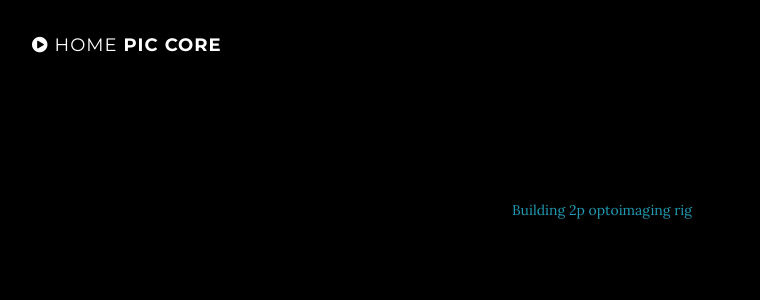
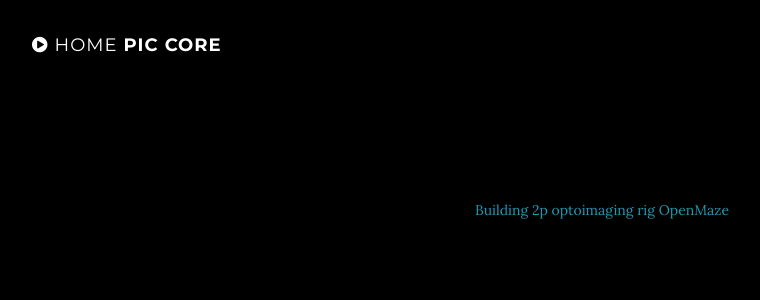
Before and after one commit to GergelyTuri/GergelyTuri.github.io, a Jekyll site: the page pages/links.html, which Jekyll copies as it is, in a window 1280 px wide. Shown: the top 300 px of the page, without its empty margins (38-798 px from the left). Built offline with Jekyll 4.4.1, drawn with Linux system fonts in a browser that asks for light colours.

Commit message:
Update links.html

```diff
--- a/pages/links.html
+++ b/pages/links.html
@@ -62,4 +62,5 @@
     <!-- Gallery Section -->
     <section id="links" class="content-section text-center">
          <a href="https://github.com/GergelyTuri/optoImaging">Building 2p optoimaging rig</a>
+         <a href="http://www.openmaze.org/">OpenMaze</a>
     </section>
```
